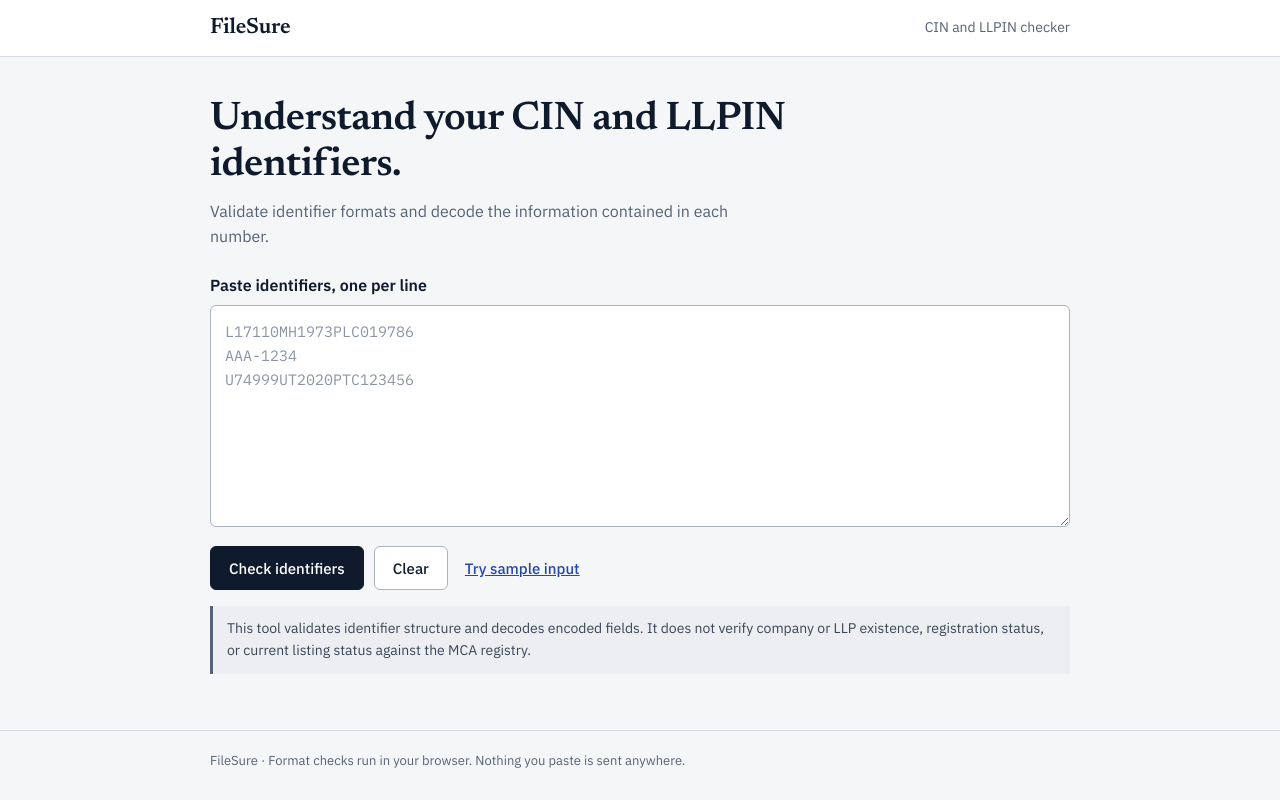
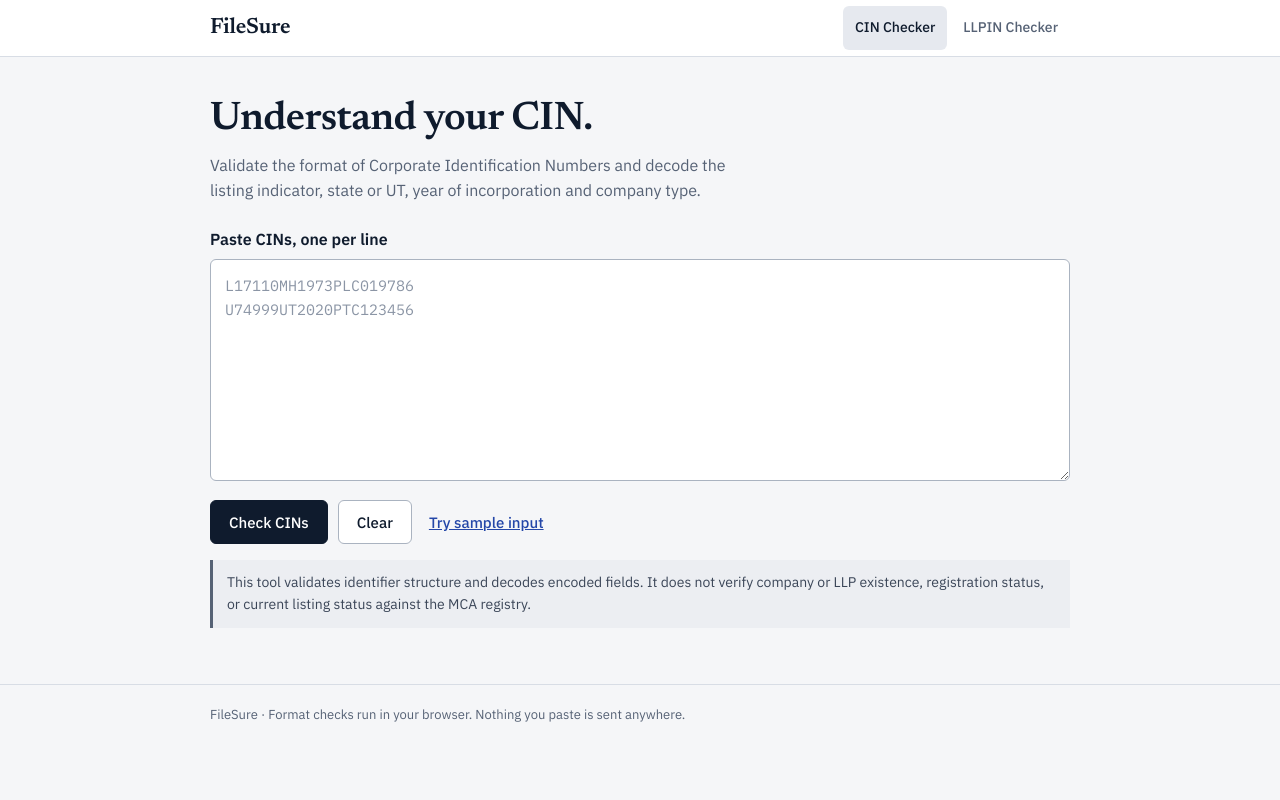
Before and after one commit to AMAN101093/File-sure, a website with bundled scripts: page index.html in a window 1280 px wide. Built offline with nearby package versions, Linux system fonts and the light colour scheme.

Commit message:
Update index.html

```diff
--- a/index.html
+++ b/index.html
@@ -3,33 +3,36 @@
 <head>
 <meta charset="utf-8">
 <meta name="viewport" content="width=device-width, initial-scale=1">
-<title>CIN and LLPIN checker | FileSure</title>
-<meta name="description" content="Validate the format of CIN and LLPIN identifiers and decode what each number contains.">
+<title>CIN checker | FileSure</title>
+<meta name="description" content="Validate the format of a Corporate Identification Number (CIN) and decode its listing status, state, incorporation year and company type.">
 <link rel="preconnect" href="https://fonts.googleapis.com">
 <link rel="preconnect" href="https://fonts.gstatic.com" crossorigin>
 <link href="https://fonts.googleapis.com/css2?family=IBM+Plex+Mono:wght@400;500&family=IBM+Plex+Sans:wght@400;500;600&family=Newsreader:opsz,wght@6..72,500;6..72,600&display=swap" rel="stylesheet">
 <link rel="stylesheet" href="assets/css/style.css">
 </head>
-<body>
+<body data-kind="CIN">
 <header class="site-header">
   <div class="wrap bar">
-    <a class="wordmark" href="/" aria-label="FileSure home">FileSure</a>
-    <span class="tool-name">CIN and LLPIN checker</span>
+    <a class="wordmark" href="index.html" aria-label="FileSure home">FileSure</a>
+    <nav class="nav" aria-label="Checkers">
+      <a href="index.html" aria-current="page">CIN Checker</a>
+      <a href="llpin.html">LLPIN Checker</a>
+    </nav>
   </div>
 </header>
 
 <main class="wrap">
   <section class="hero">
-    <h1>Understand your CIN and LLPIN identifiers.</h1>
-    <p>Validate identifier formats and decode the information contained in each number.</p>
+    <h1>Understand your CIN.</h1>
+    <p>Validate the format of Corporate Identification Numbers and decode the listing indicator, state or UT, year of incorporation and company type.</p>
   </section>
 
   <section aria-labelledby="in-label">
-    <label id="in-label" for="input" class="field-label">Paste identifiers, one per line</label>
+    <label id="in-label" for="input" class="field-label">Paste CINs, one per line</label>
     <textarea id="input" spellcheck="false" autocomplete="off" autocapitalize="characters" rows="8"
-      placeholder="L17110MH1973PLC019786&#10;AAA-1234&#10;U74999UT2020PTC123456"></textarea>
+      placeholder="L17110MH1973PLC019786&#10;U74999UT2020PTC123456"></textarea>
     <div class="actions">
-      <button id="check" class="btn primary" type="button">Check identifiers</button>
+      <button id="check" class="btn primary" type="button">Check CINs</button>
       <button id="clear" class="btn" type="button">Clear</button>
       <button id="sample" class="btn link" type="button">Try sample input</button>
       <span id="count" class="count" aria-live="polite"></span>
@@ -48,7 +51,6 @@
 
 <script src="src/reference-data.js"></script>
 <script src="src/validator.js"></script>
-<script src="src/batch.js"></script>
 <script src="assets/js/app.js"></script>
 </body>
 </html>
```
